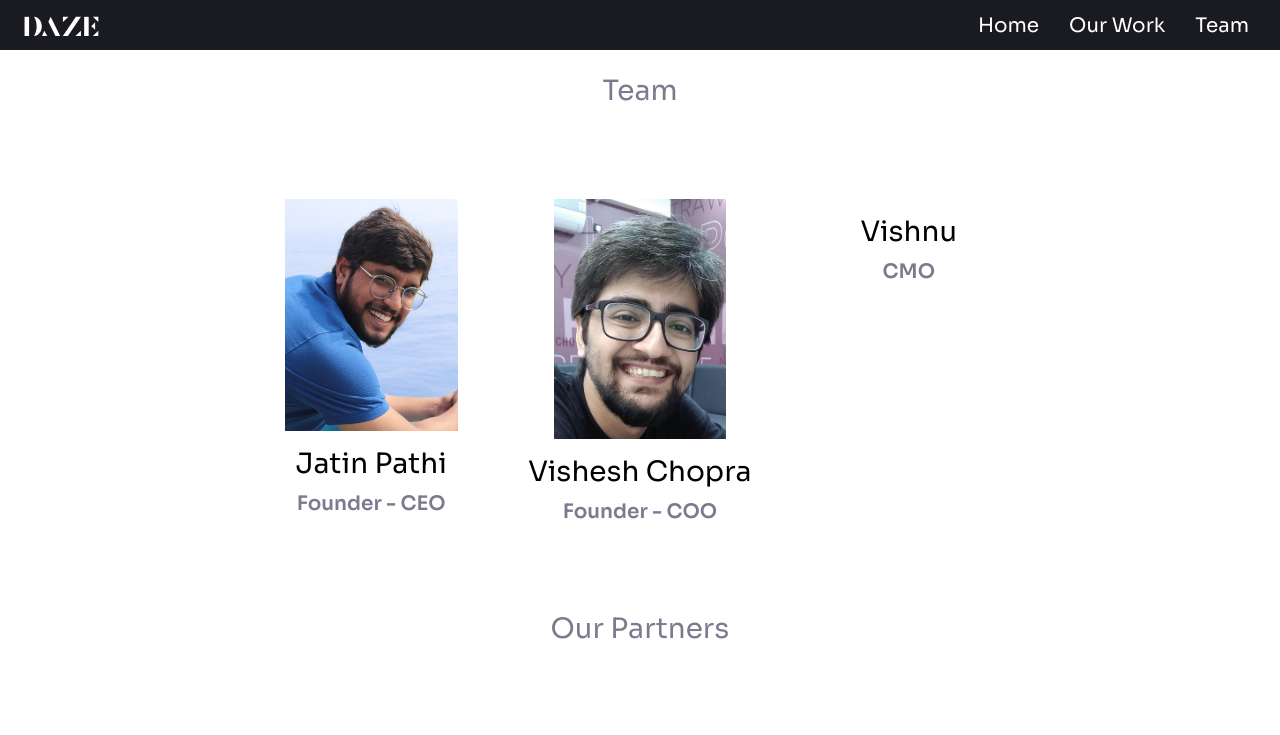
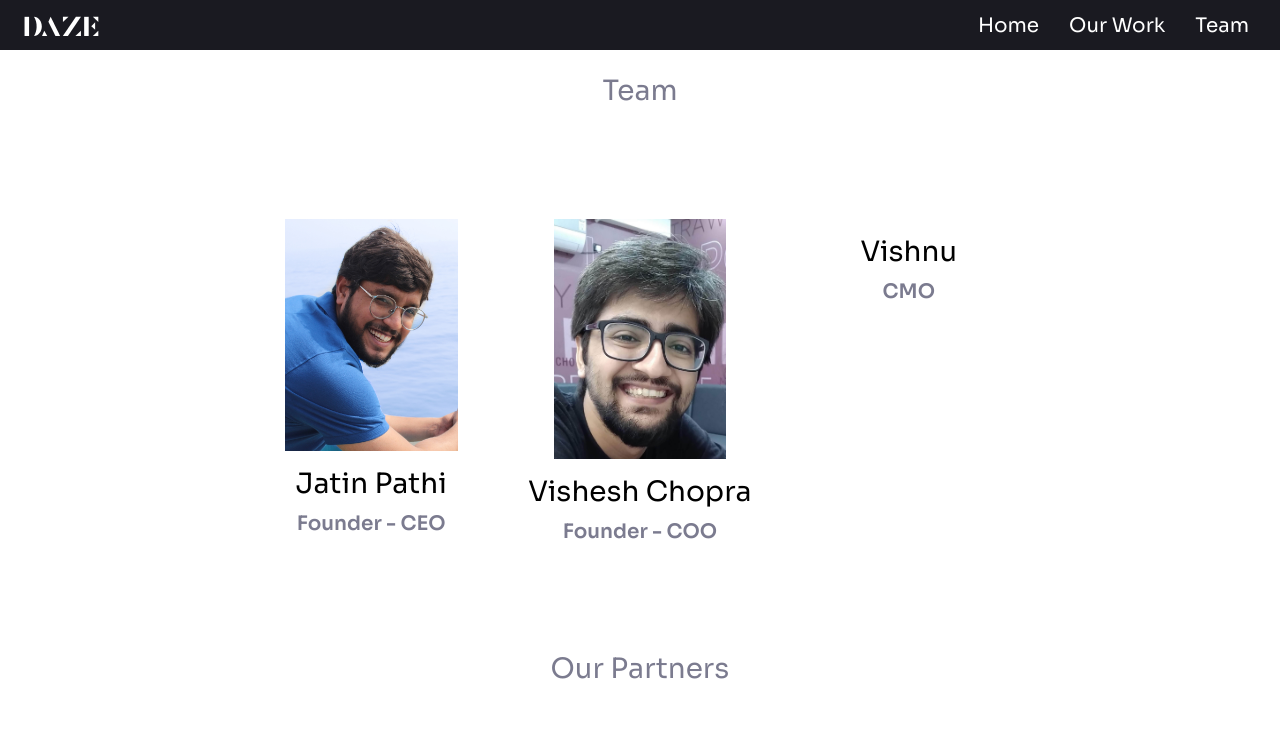
Before and after one commit to Ramanjs/landing-page, a React (Create React App) app: page /landing-page/team in a window 1280 px wide. Shown: the top 735 px of the page. Built offline with nearby package versions, Linux system fonts and the light colour scheme.

Commit message:
skew fixes

```diff
--- a/src/components/Team/Team.css
+++ b/src/components/Team/Team.css
@@ -27,7 +27,7 @@
 .partner {
   width: 30%;
   height: 300px;
-  margin: 40px 0;
+  margin: 60px 0;
   display: flex;
   flex-direction: column;
   align-items: center;
@@ -39,6 +39,11 @@
   height: auto;
   background-color: white;
   object-fit: fill;
+}
+
+.team-members .partner-logo {
+  height: 250px;
+  object-fit: cover;
 }
 
 .partner span {
```
